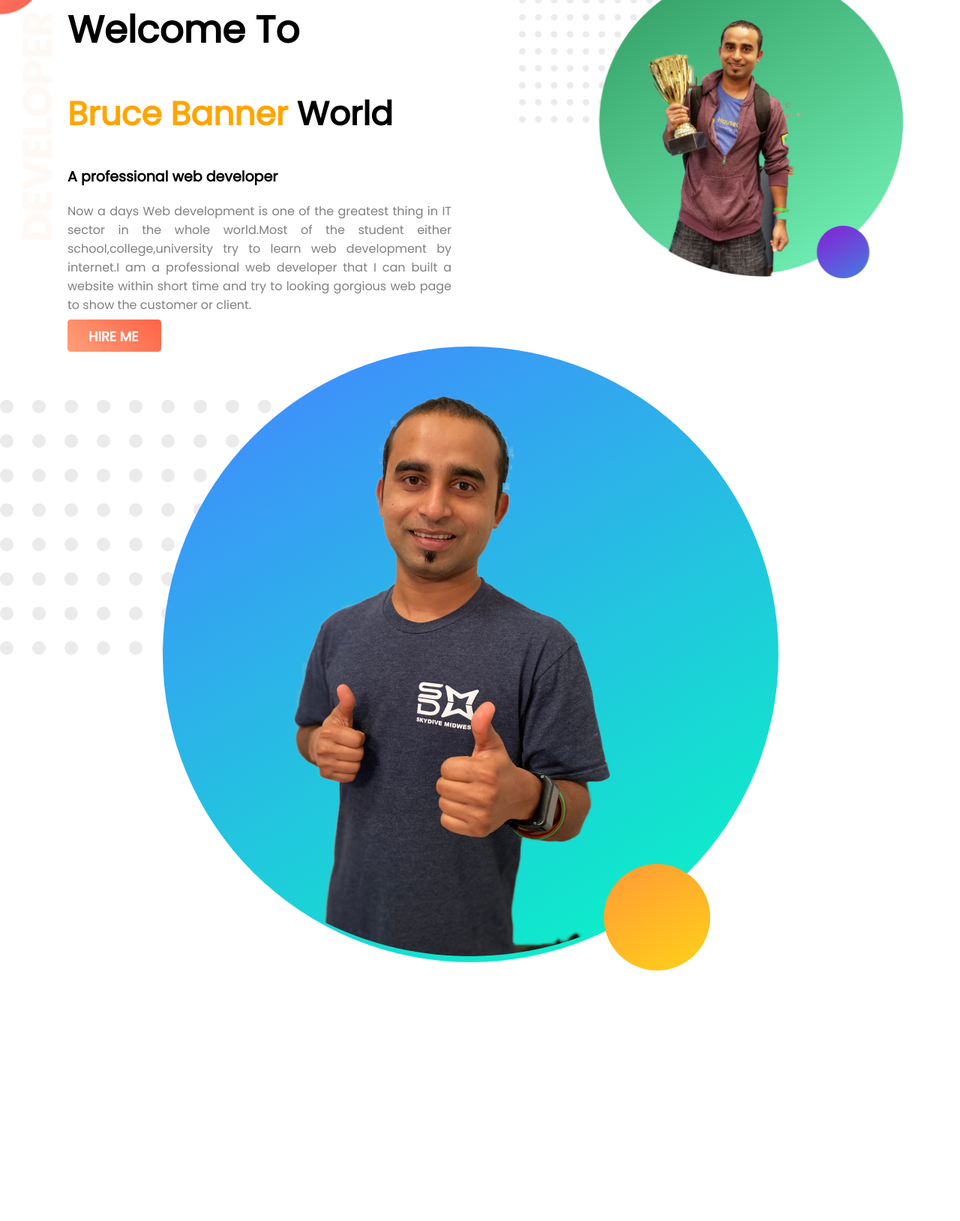
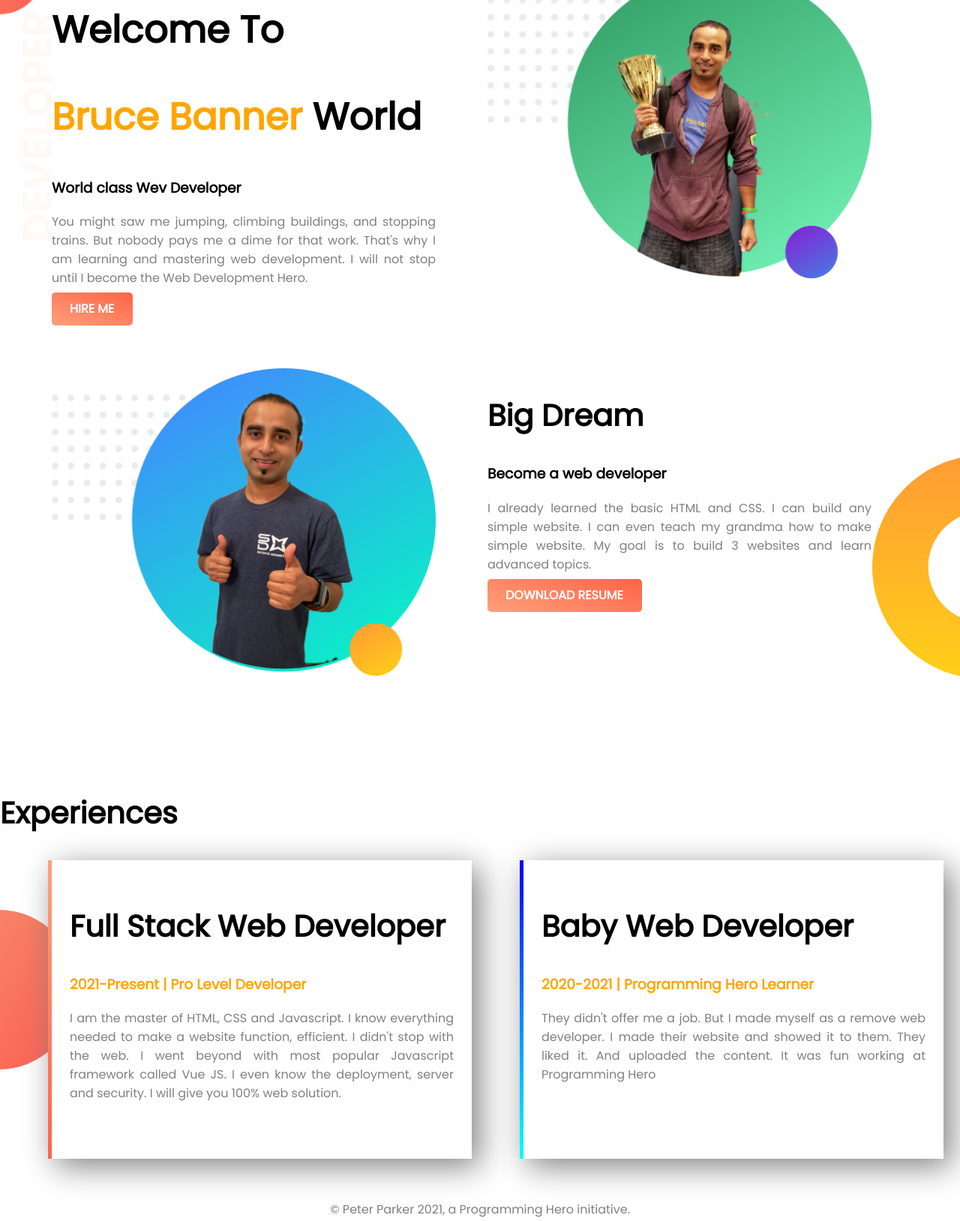
Before and after one commit to saikat-skt/web-portfolio, a plain HTML site: page saikat-portfolio.html in a window 1280 px wide. Shown: the part 39-1667 px from the top of the page at 75% size. Before the commit the page ends 1340 px from the top, so only its background shows below. Drawn offline with Linux system fonts and the light colour scheme.

Commit message:
web development

```diff
--- a/saikat-portfolio.html
+++ b/saikat-portfolio.html
@@ -3,35 +3,57 @@
 <head>
     <meta charset="UTF-8">
     <meta name="viewport" content="width=device-width, initial-scale=1.0">
-    <title>saikat-web-portfolio</title>
+    <title>Try-again</title>
     <link rel="stylesheet" href="saikot-portfolio.css">
     <link href="https://fonts.googleapis.com/css?family=Poppins&display=swap" rel="stylesheet">
 </head>
-<body>
-    <section class="banner">
+    <body>
+        <section class="top-banner">
+            <div class="half-width">
+            <h1>Welcome To </h1>
+            <h1><span class="name-highlight">Bruce Banner</span>  World</h1>
+            <h3>
+                World class Wev Developer
+            </h3>
+            <p class="para">You might saw me jumping, climbing buildings, and stopping trains. But nobody pays me a dime for that work. That's why I am learning and mastering web development. I will not stop until I become the Web Development Hero.</p>
+            <a target="_blank" class="link-btn" href="https://fonts.google.com/?query=po&selection.family=Poppins">HIRE ME</a>
+        </div>
         <div class="half-width">
-            <h1>Welcome To</h1>
-            <h2><span class="name">Bruce Banner</span>  World</h2>
-            <h3>A professional web developer</h3>
-            <p class="para">Now a days Web development is one of the greatest thing in IT sector in the whole world.Most of the student either school,college,university try to learn web development by internet.I am a professional web developer that I can built a website within short time and try to looking gorgious web page to show the customer or client.</p>
-            <a target="_blank" class="btn-style" href="https://bangla.programming-hero.com/course/programming-hero-bangla-web-course/box-shadow-border-image-gradient-angle-footer/">HIRE ME</a>
+            <img src="images/prf123.png" alt="photo" title="photo">
+        </div>
+
+    </section>
+
+        <section class="dream-area">
+        <div class="half-width">
+            <img src="images/prf2.png" alt="picture" title="photo">
 
         </div>
+        <div class="half-width">
+            <h2>Big Dream</h2>
+            <h3>Become a web developer</h3>
+            <p class="para">I already learned the basic HTML and CSS. I can build any simple website. I can even teach my grandma how to make simple website. My goal is to build 3 websites and learn advanced topics.</p>
+            <a target="_blank" class="link-btn" href="https://fonts.google.com/?query=po&selection.family=Poppins">DOWNLOAD RESUME</a>
+        </div>
+        </section>
 
-        <div class="half-width">
-            <img src="images/prf123.png" alt="profile" title="This is profile">
+        <section class="experience-area">
+            <h2>Experiences</h2>
+            <div id="full-stack" class="half-width single-experience">
+                <h2>Full Stack Web Developer</h2>
+                <h3 class="name-highlight">2021-Present | Pro Level Developer</h3>
+                <p class="para">I am the master of HTML, CSS and Javascript. I know everything needed to make a website function, efficient. I didn't stop with the web. I went beyond with most popular Javascript framework called Vue JS. I even know the deployment, server and security. I will give you 100% web solution.</p>
 
-        </div>
-    </section>
+            </div>
+            <div id="baby-web" class="half-width single-experience">
+                <h2>Baby Web Developer</h2>
+                <h3 class="name-highlight">2020-2021 | Programming Hero Learner</h3>
+                <p class="para">They didn't offer me a job. But I made myself as a remove web developer. I made their website and showed it to them. They liked it. And uploaded the content. It was fun working at Programming Hero</p>
 
-    <section>
-        <div>
-            <img src="images/prf2.png" alt="profile" title="profile photo">
-
-        </div>
-        <div>
-
-        </div>
-    </section>
-</body>
+            </div>
+        </section>
+        <footer>
+           <p>© Peter Parker 2021, a Programming Hero initiative.</p>
+        </footer>
+    </body>
 </html>
--- a/saikot-portfolio.css
+++ b/saikot-portfolio.css
@@ -4,48 +4,75 @@ body{
 }
 h1{
     font-size: 50px;
-    font-weight: bolder;
 }
 h2{
-    font-size: 44px;
-    font-weight: bolder;
+    font-size: 40px;
+
 }
-h3{
-    font-size: 19px;
-    font-weight: bolder;
-}
-.para{
-    color: gray;
-    text-align: justify;
-    line-height: normal;
-}
-.name{
+
+.name-highlight{
     color: #FFA500;
 }
 .half-width{
     width: 40%;
     float: left;
-    margin-left: 90px;
+    margin-left: 5%;
+    padding-left: 5px;
 }
 .half-width img{
     width: 100%;
 }
+.top-banner{
+    background-image: url("images/top-banner.png");
+
+    background-repeat: no-repeat;
+}
 section{
-   height: 500px;
+    height: 500px;
+    padding-bottom: 30px;
 }
-.btn-style{
-    background-color: #FF6D4F;
+.link-btn{
+
     text-decoration: none;
     color: white;
     font-weight: bolder;
-    padding: 10px 30px 8px 28px;
+    padding: 10px 25px 11px 24px;
     border-radius: 5px;
-    background-image: linear-gradient(45deg,lightsalmon,tomato);
-    font-weight: 1000px;
-    font-size: 18px;
+    background-image: linear-gradient(20deg,lightsalmon,tomato);
+}
+.para{
+    color: grey;
+    text-align: justify;
+}
+.dream-area{
+    background-image: url("images/dream-bg.png");
+    background-repeat: no-repeat;
+    background-position: right;
 
 }
-.banner{
-    background-image: url("images/top-banner.png");
+.experience-area{
+    background-image: url("images/exp-bg.png");
     background-repeat: no-repeat;
+    background-position: left;
 }
+.single-experience{
+    box-shadow: 10px 10px 40px grey;
+    height: 70%;
+    padding: 24px;
+    background-color: white;
+
+}
+#full-stack{
+    border-left: 5px solid;
+    border-image: linear-gradient(180deg,lightsalmon,tomato);
+    border-image-slice: 1;
+}
+#baby-web{
+    border-left: 5px solid;
+    border-image: linear-gradient(180deg,blue,cyan);
+    border-image-slice: 1;
+}
+footer p{
+    text-align: center;
+    color: gray;
+}
```
